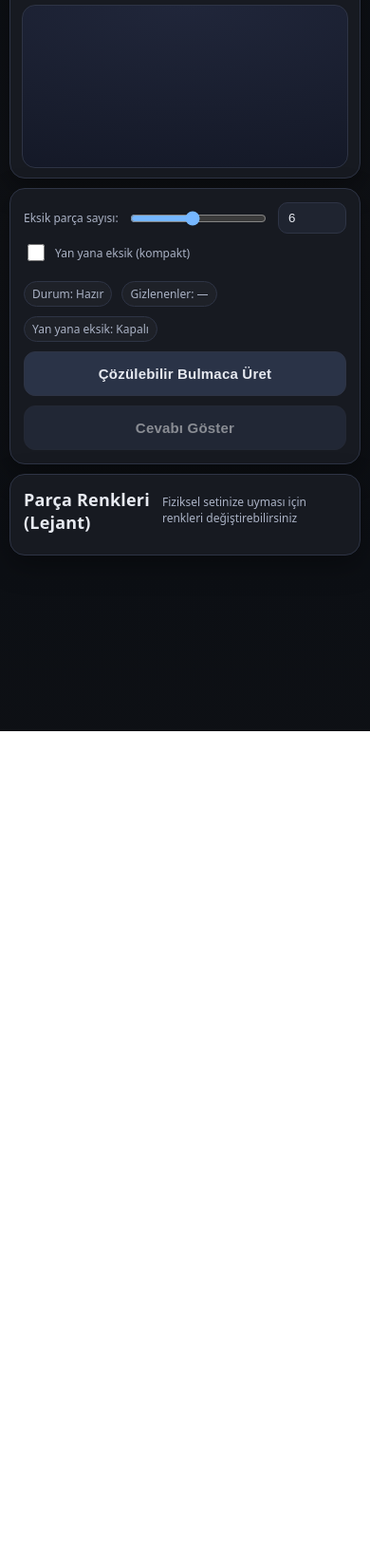
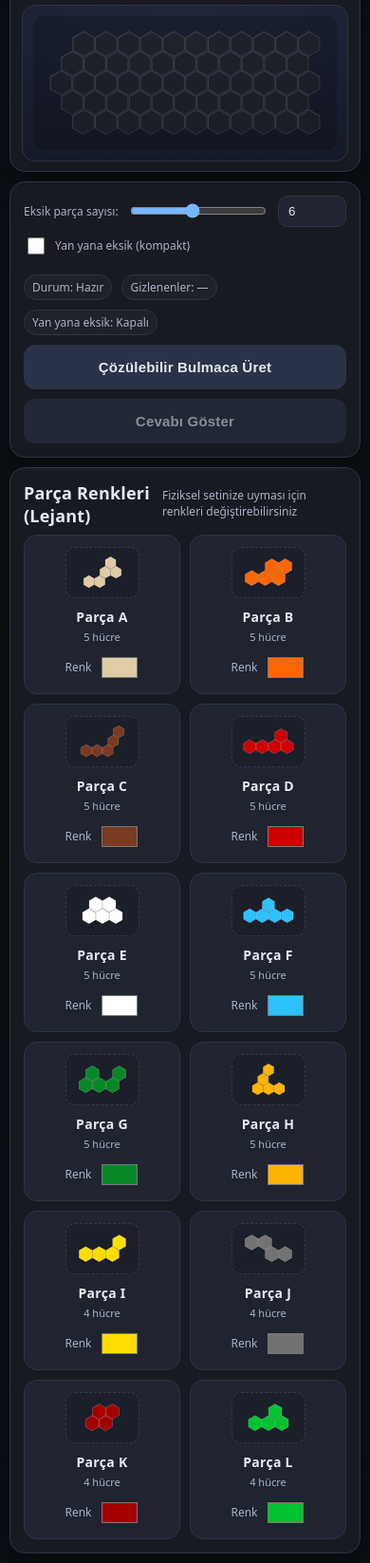
Before and after one commit to cagkanatl/altigenbulmaca, a plain HTML site: page index.html in a window 390 px wide. Shown: the part 74-1720 px from the top of the page at 95% size. Before the commit the page ends 844 px from the top, so only its background shows below. Drawn offline with Linux system fonts and the light colour scheme.

Commit message:
Update index.html

```diff
--- a/index.html
+++ b/index.html
@@ -70,11 +70,11 @@
       justify-content: center;
     }
 
-    /* YENİ: Ana tahta mobil yan ekranda çok büyümesin diye maksimum yükseklik eklendi */
-    svg{
+    /* GÜVENLİ: Sadece ana tahta mobil ekranda boyutlandırıldı, küçük SVGlere dokunulmadı */
+    #boardSvg{
       display:block;
       width:100%;
-      max-height: 45vh;
+      max-height: 50vh;
       height:auto;
     }
 
@@ -160,14 +160,13 @@
       background:rgba(255,255,255,.03);
     }
 
-    /* YENİ: Akıllı Izgara Sistemi (Ekran boyutuna göre otomatik dizilir) */
+    /* GÜVENLİ IZGARA: Auto-fill kaldırıldı, kesin değerler kullanıldı */
     .legend{
       display:grid;
-      grid-template-columns: repeat(auto-fill, minmax(135px, 1fr));
+      grid-template-columns: repeat(6, 1fr);
       gap:10px;
     }
 
-    /* YENİ: Kutular sığsın diye elemanları daima alt alta diziyoruz */
     .pieceCard{
       background:var(--panel2);
       border:1px solid var(--stroke);
@@ -194,7 +193,6 @@
       color:var(--muted);
     }
 
-    /* YENİ: Renk seçici bölümü ortalandı ve düzenlendi */
     .colorPick{
       display:flex;
       flex-direction:row;
@@ -211,6 +209,8 @@
       background:transparent;
       cursor:pointer;
     }
+
+    /* MİNİ SVG LERİN KORUNMASI */
     .miniSvg{
       width:78px;
       height:54px;
@@ -223,13 +223,25 @@
       justify-content:center;
       overflow:hidden;
     }
+    .miniSvg svg {
+      width: 100%;
+      height: auto;
+    }
 
-    /* MOBİL VE TABLET KONTROLLERİ */
+    /* MOBİL VE TABLET İÇİN KESİN KURALLAR */
+    @media (max-width: 900px){
+      .legend{ grid-template-columns: repeat(4, 1fr); }
+    }
     @media (max-width: 720px){
       body { padding: 10px; }
       .wrap { gap: 10px; }
       .controls { grid-template-columns: 1fr; }
       .controls button { padding: 14px; font-size: 15px; width: 100%; }
+      .legend{ grid-template-columns: repeat(3, 1fr); }
+    }
+    @media (max-width: 480px){
+      /* Telefonlar (Dikey/Yatay) için kesin 2 sütun */
+      .legend{ grid-template-columns: repeat(2, 1fr); }
     }
   </style>
 </head>
@@ -316,7 +328,7 @@
   // ------------------------------------------------------------
   // 2) Piece definitions - ÖZEL RENKLER (A-L)
   // ------------------------------------------------------------
-  const PIECES = {
+   const PIECES = {
     A: { color: "#dfcca5", coords: [[0,2],[1,2],[2,1],[3,0],[3,1]] },
     B: { color: "#ff6600", coords: [[0,1],[1,1],[2,0],[2,1],[3,0]] },
     C: { color: "#793b20", coords: [[0,2],[1,2],[2,2],[3,1],[4,0]] },
@@ -329,6 +341,7 @@
     J: { color: "#737373", coords: [[0,0],[1,0],[1,1],[2,1]] },
     K: { color: "#a50000", coords: [[0,1],[1,0],[1,1],[2,0]] },
     L: { color: "#00c330", coords: [[0,1],[1,1],[2,0],[2,1]] },
+  };
 
   const PIECE_IDS = Object.keys(PIECES);
 
@@ -532,7 +545,7 @@
   }
 
   // ------------------------------------------------------------
-  // 6) Rendering (SVG) - ALTIGEN (HEXAGON) GÜNCELLEMESİ
+  // 6) Rendering (SVG)
   // ------------------------------------------------------------
   const boardSvg = document.getElementById("boardSvg");
 
```
